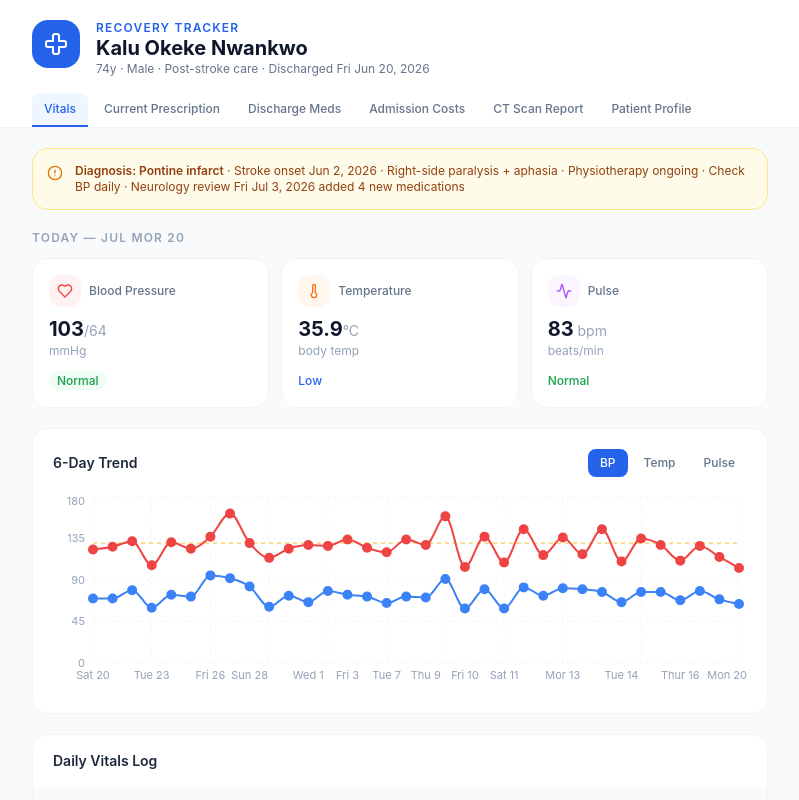
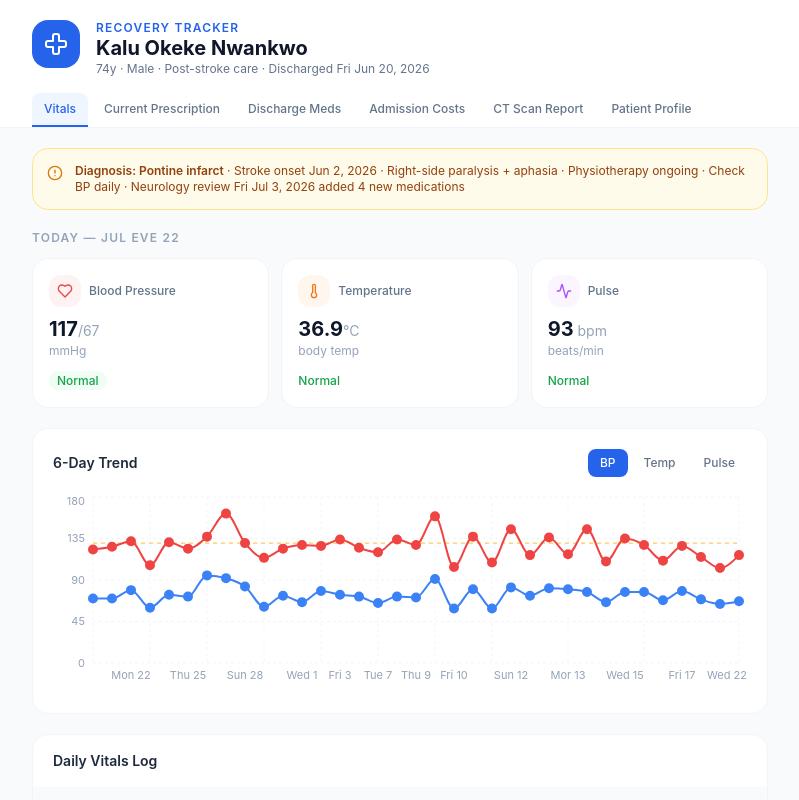
Before and after one commit to kbn4191/kalu-health-tracker, a Next.js app: page / in a window 1280 px wide. Shown: the top 800 px of the page, without its empty margins (240-1039 px from the left). Built offline with nearby package versions, Linux system fonts and the light colour scheme.

Commit message:
Jul Eve 22

```diff
--- a/app/page.tsx
+++ b/app/page.tsx
@@ -177,6 +177,14 @@ const vitals = [
     sys: 103,
     dia: 64,
     pulse: 83,
+  },
+  {
+    day: "Wed 22",
+    date: "Jul Eve 22",
+    temp: 36.9,
+    sys: 117,
+    dia: 67,
+    pulse: 93,
   },
 ];
 
```
